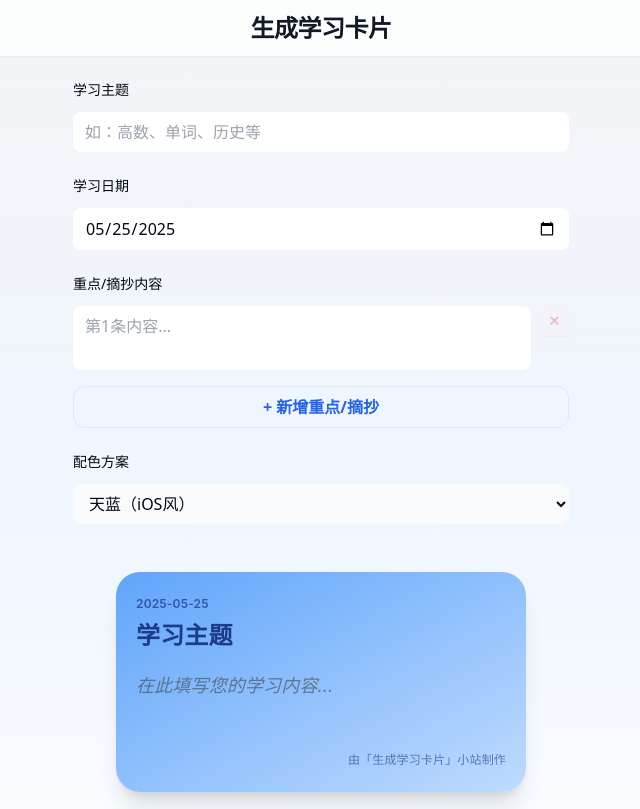
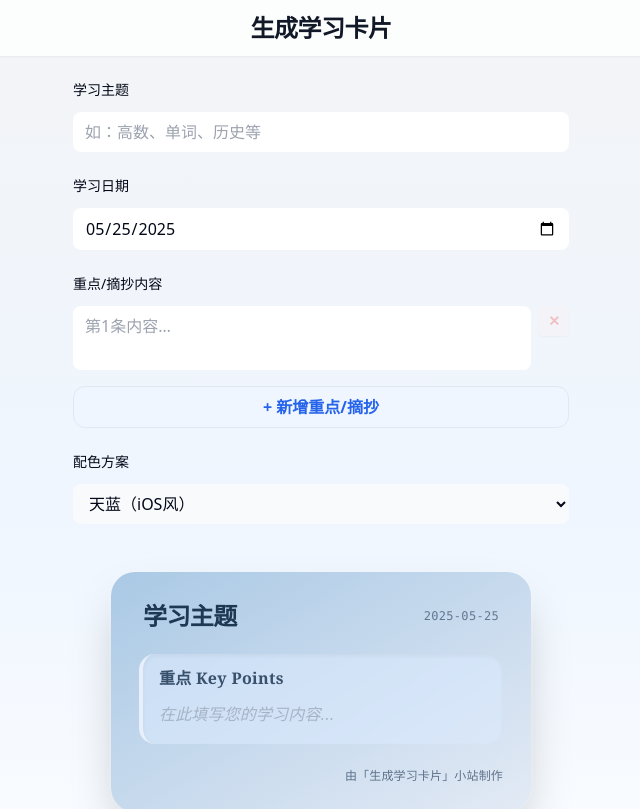
Before and after one commit to yanruoyi999/250525-study-card-canvas, a React (Vite) app: page / in a window 1280 px wide. Shown: the top 809 px of the page, without its empty margins (319-959 px from the left). Built offline with nearby package versions, Linux system fonts and the light colour scheme.

Commit message:
Refactor: Implement card design improvements
Implement a new card design with subtle gradient backgrounds, color overlays for content sections, improved typography, and key point emphasis.

```diff
--- a/src/components/CardPreview.tsx
+++ b/src/components/CardPreview.tsx
@@ -1,78 +1,136 @@
 
 import React, { forwardRef } from "react";
+import { Book, Beaker, Calendar } from "lucide-react";
 import { ColorScheme } from "./ColorSchemeSelect";
 
-const bgMap: Record<ColorScheme, string> = {
-  blue: "from-blue-400 to-blue-200",
-  green: "from-green-400 to-green-200",
-  pink: "from-pink-400 to-pink-200",
+// Morandi主色与分块叠加&点缀色
+const schemeMap: Record<ColorScheme, {
+  gradient: string, // 主bg
+  overlay: string,  // 分块叠加
+  keypoint: string, // 重点
+  text: string,     // 主文字
+  pointText: string // 重点文字
+}> = {
+  blue: {
+    gradient: "from-[#aac9e5] to-[#e3eaf5]", // Morandi蓝灰
+    overlay: "bg-blue-100/60",
+    keypoint: "bg-[#63a2c8]/80", // 较饱和Morandi蓝
+    text: "text-[#1e3753]",
+    pointText: "text-[#17507a] font-semibold"
+  },
+  green: {
+    gradient: "from-[#b8d2c1] to-[#e1f0e5]",
+    overlay: "bg-green-100/60",
+    keypoint: "bg-[#83bda4]/80",
+    text: "text-[#215949]",
+    pointText: "text-[#155544] font-semibold"
+  },
+  pink: {
+    gradient: "from-[#cbb9c6] to-[#f3e8ef]",
+    overlay: "bg-pink-100/60",
+    keypoint: "bg-[#c885a2]/80",
+    text: "text-[#6e2f4c]",
+    pointText: "text-[#913b6c] font-semibold"
+  },
 };
 
-const textColMap: Record<ColorScheme, string> = {
-  blue: "text-blue-900",
-  green: "text-green-900",
-  pink: "text-pink-900",
-};
+// 标题衬线体（兼容中英文）
+const titleFont = `font-serif font-bold text-[1.55rem] sm:text-2xl tracking-tight`;
+// 正文/摘抄无衬线
+const bodyFont = `font-sans`;
+const noteFont = `font-sans text-sm sm:text-base`;
 
+// 学科主题检测→图标
+function getIcon(subject?: string) {
+  if (!subject) return null;
+  const s = subject.toLowerCase();
+  if (s.match(/文|history|历|日/i)) return <Calendar size={22} strokeWidth={2.2} className="mr-1.5 sm:mr-2 opacity-70"/>;
+  if (s.match(/理|数|算|科|化|物|beaker|science|化学|实验/i)) return <Beaker size={22} strokeWidth={2.2} className="mr-1.5 sm:mr-2 opacity-70"/>;
+  if (s.match(/英|book|单词|文献|书|词|语|language|reading|writing/i)) return <Book size={22} strokeWidth={2.1} className="mr-1.5 sm:mr-2 opacity-70"/>;
+  return null;
+}
+
+// 增强样式下的卡片
 type Highlight = { content: string };
 
 type Props = {
   subject: string;
   date: string;
-  highlights?: Highlight[]; // 兼容旧数据
-  content?: string;         // 兼容旧数据
+  highlights?: Highlight[];
+  content?: string;
   scheme: ColorScheme;
 };
 
-// 允许 ref 用于 html2canvas 捕获
+// forwardRef供截图
 const CardPreview = forwardRef<HTMLDivElement, Props>(
   ({ subject, date, highlights, content, scheme }, ref) => {
-    // 兼容旧 content 字段
+    const {
+      gradient, overlay, keypoint, text, pointText
+    } = schemeMap[scheme];
     const cards = highlights && highlights.length
       ? highlights.filter(h => !!h.content)
       : content
         ? [{ content }]
         : [];
 
+    // 额外笔记区，允许未来拓展
+    // 这里只演示重点和主题
+    const icon = getIcon(subject);
+
     return (
       <div
         ref={ref}
-        className={`
-          w-[330px] sm:w-[410px] min-h-[220px] py-6 px-5 mx-auto rounded-3xl shadow-xl
-          bg-gradient-to-br ${bgMap[scheme]} ${textColMap[scheme]}
-          flex flex-col gap-3 justify-between transition-all duration-300
-        `}
+        className={`w-[335px] sm:w-[420px] min-h-[240px] p-5 sm:py-7 sm:px-7 mx-auto rounded-3xl shadow-2xl
+          bg-gradient-to-br ${gradient} ${text} flex flex-col gap-4 justify-between
+          transition-all duration-300 relative ring-2 ring-white/10 hover:scale-[1.012] hover:shadow-2xl animate-fade-in`}
         style={{ fontFamily: "-apple-system,BlinkMacSystemFont,Segoe UI,Roboto,Helvetica Neue,sans-serif", letterSpacing: ".01em" }}
       >
-        <div>
-          <div className="text-xs font-semibold opacity-75">{date}</div>
-          <div className="text-xl sm:text-2xl font-bold my-2 leading-tight">{subject || "学习主题"}</div>
+        {/* 顶部-主题与日期 */}
+        <div className={`flex items-center pb-1.5 pl-1`}>
+          {icon}
+          <div className={`${titleFont} leading-snug mr-2 select-text`}>
+            {subject || "学习主题"}
+          </div>
+          <div className="ml-auto text-xs opacity-60 font-mono tracking-wide pr-1">{date}</div>
         </div>
-        <div className="flex-1 flex flex-col gap-2 items-stretch">
-          {cards.length ? (
-            <ul className="space-y-3">
+        {/* 分块内容：重点区 */}
+        <section
+          className={`
+            ${overlay} rounded-2xl shadow-inner px-3 sm:px-4 py-3 flex-1 flex flex-col gap-2 transition-all
+            border-l-4 border-white/50 backdrop-blur-[2.5px] animate-fade-in
+          `}
+        >
+          <div className="flex items-center mb-1">
+            <span className="text-sm sm:text-base font-serif font-semibold opacity-85 select-none"
+              style={{ letterSpacing: ".02em" }}>
+              重点 Key Points
+            </span>
+          </div>
+          {cards.length > 0 ? (
+            <ul className="space-y-2">
               {cards.map((h, idx) => (
                 <li
                   key={idx}
-                  className="bg-white/70 rounded-xl px-3 py-2 shadow flex items-start text-base sm:text-lg leading-snug whitespace-pre-line break-words border border-white/80"
+                  className={`${keypoint} rounded-xl px-2.5 py-2 flex items-start shadow
+                    whitespace-pre-line break-words ${pointText} border-l-4 border-white/40
+                    hover:scale-[1.01] transition-all backdrop-blur-[1.2px]`}
                   style={{
-                    borderLeft: "4px solid rgba(30,64,175,.18)",
-                    backdropFilter: "blur(1.5px)",
                     fontFamily: "-apple-system,BlinkMacSystemFont,Segoe UI,Roboto,Helvetica Neue,sans-serif",
+                    letterSpacing: ".01em"
                   }}
                 >
-                  <span className="mr-2 font-bold text-blue-400 select-none">{idx+1}.</span>
-                  <span className="flex-1">{h.content || ""}</span>
+                  <span className="mr-1.5 font-bold text-base sm:text-lg text-black/10 select-none"
+                    style={{ textShadow: "0 1px 6px #fff4" }}>{idx + 1}.</span>
+                  <span className="flex-1 block">{h.content || ""}</span>
                 </li>
               ))}
             </ul>
           ) : (
-            <div className="text-base sm:text-lg leading-snug whitespace-pre-line break-words italic text-gray-600/70">
-              在此填写您的学习内容…
-            </div>
+            <div className="opacity-60 italic text-gray-500/70">在此填写您的学习内容…</div>
           )}
-        </div>
-        <div className="pt-4 text-xs text-right opacity-60 font-normal font-mono">
+        </section>
+        {/* 底部-出处 */}
+        <div className={`pt-2 text-xs text-right opacity-65 font-mono`}>
           由「生成学习卡片」小站制作
         </div>
       </div>
```
